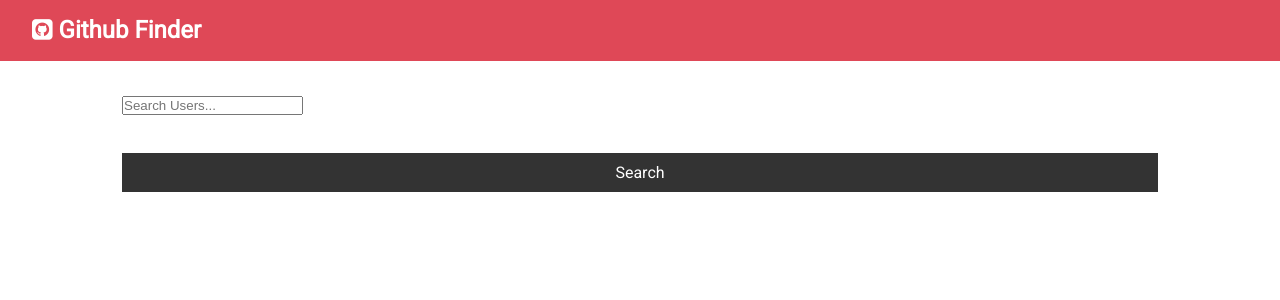
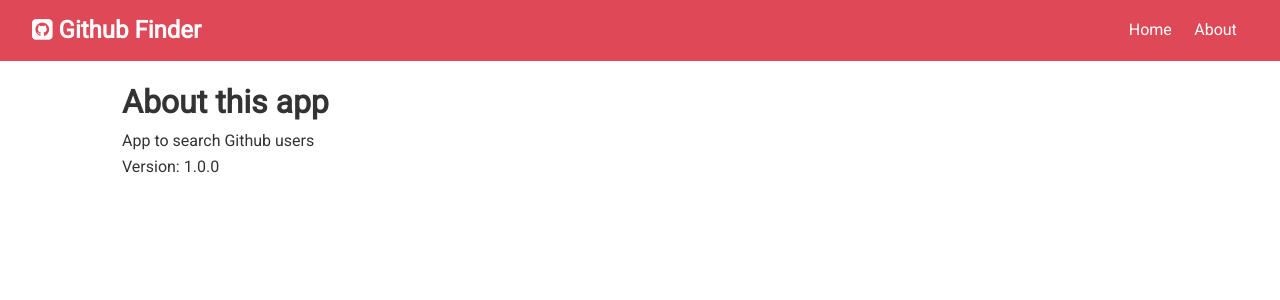
Before and after one commit to JLRoldanRoldan/github_finder, a React (Create React App) app: page /about in a window 1280 px wide. Shown: the top 300 px of the page. Built offline with nearby package versions, Linux system fonts and the light colour scheme.

Commit message:
Finished lect21: react router setup

```diff
--- a/package.json
+++ b/package.json
@@ -9,6 +9,7 @@
     "axios": "^0.19.2",
     "react": "^16.13.1",
     "react-dom": "^16.13.1",
+    "react-router-dom": "^5.1.2",
     "react-scripts": "3.4.1"
   },
   "scripts": {
--- a/src/App.css
+++ b/src/App.css
@@ -1,8 +1,4 @@
 @import url('https://fonts.googleapis.com/css?family=Roboto');
-
-.lol {
-  margin: 100%;
-}
 
 /* Global Styles */
 :root {
--- a/src/App.js
+++ b/src/App.js
@@ -1,10 +1,12 @@
-import React, { Component } from 'react';
-import './App.css';
-import Navbar from './components/layout/Navbar';
-import Users from './components/users/Users';
-import Alert from './components/layout/Alert';
+import React, { Component, Fragment } from "react";
+import { BrowserRouter as Router, Switch, Route } from "react-router-dom";
+import "./App.css";
+import Navbar from "./components/layout/Navbar";
+import Users from "./components/users/Users";
+import Alert from "./components/layout/Alert";
+import Search from "./components/users/Search";
+import About from './components/pages/About';
 import axios from "axios";
-import Search from "./components/users/Search";
 
 class App extends Component {
   state = {
@@ -39,19 +41,26 @@
 
   // Set alert
   setAlert = (msg, type) => {
-    this.setState({ alert: {  msg, type } });
+    this.setState({ alert: { msg, type } });
 
-    setTimeout(() => this.setState( {alert: null}), 5000);
+    setTimeout(() => this.setState({ alert: null }), 5000);
   };
 
   render() {
     const { users, loading } = this.state;
 
     return (
+      <Router>
         <div className="App">
           <Navbar />
           <div className="container">
-	        <Alert alert={this.state.alert } />
+            <Alert alert={this.state.alert} />
+            <Switch>
+              <Route
+                exact
+                path="/"
+                render={(props) => (
+                  <Fragment>
                     <Search
                       searchUsers={this.searchUsers}
                       clearUsers={this.clearUsers}
@@ -59,8 +68,15 @@
                       setAlert={this.setAlert}
                     />
                     <Users loading={loading} users={users} />
+                  </Fragment>
+                )}
+              />
+
+              <Route exact path = '/about' component = {About}/>
+            </Switch>
           </div>
         </div>
+      </Router>
     );
   }
 }
--- a/src/components/layout/Alert.js
+++ b/src/components/layout/Alert.js
@@ -1,4 +1,4 @@
-import React, {Component} from 'react';
+import React from 'react';
 
 const Alert = ({ alert }) => {
 	return (
--- a/src/components/layout/Navbar.js
+++ b/src/components/layout/Navbar.js
@@ -1,5 +1,6 @@
 import React from 'react';
 import PropTypes from 'prop-types'
+import { Link } from 'react-router-dom';
 
 const Navbar = ({  icon , title }) => {
 	return (
@@ -7,6 +8,14 @@
 			<h1>
 				<i className={icon}/> {title}
 			</h1>
+			<ul>
+				<li>
+					<Link to='/' >Home</Link>
+				</li>
+				<li>
+					<Link to='/about' >About</Link>
+				</li>
+			</ul>
 		</nav>
 	);
 }
--- /dev/null
+++ b/src/components/pages/About.js
@@ -0,0 +1,13 @@
+import React, {Fragment} from 'react';
+
+const About = () => {
+	return (
+		<Fragment>
+			<h1>About this app</h1>
+			<p>App to search Github users</p>
+			<p>Version: 1.0.0</p>
+		</Fragment>
+	);
+};
+
+export default About;
```
Also changed, not shown: 1 other file (tests, documents, lock files or other folders). Lines whose indentation alone changed are shown as unchanged.
